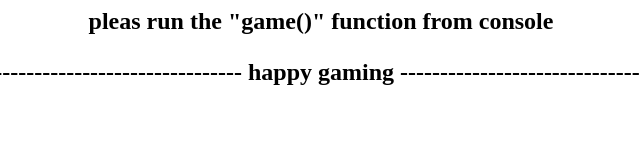
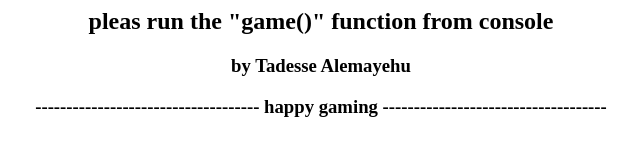
Before and after one commit to TadesseDev/Rock-Paper-Scissors-Advance, a plain HTML site: page index.html in a window 1280 px wide. Shown: the whole page, without its empty margins (319-959 px from the left). Drawn offline with Linux system fonts and the light colour scheme.

Commit message:
name aded

```diff
--- a/index.html
+++ b/index.html
@@ -8,6 +8,7 @@
     </head>
     <body>
         <h2 style="text-align: center;"> pleas run the "game()" function from console<h2>
+            <h3 style="text-align: center;"> by Tadesse Alemayehu <h3>
             <p style="text-align: center;">------------------------------------ happy gaming ------------------------------------</p>
 
     </body>
```
